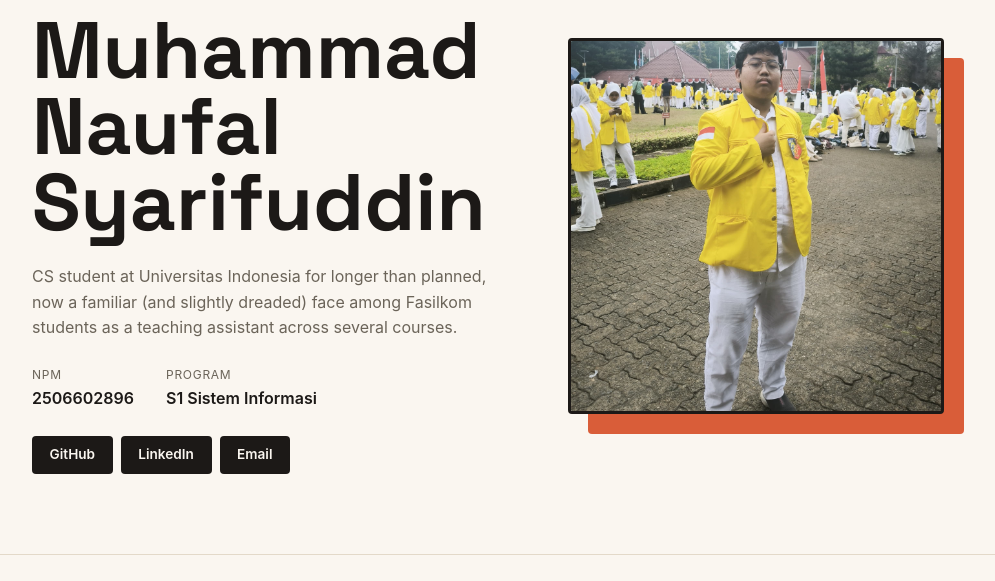
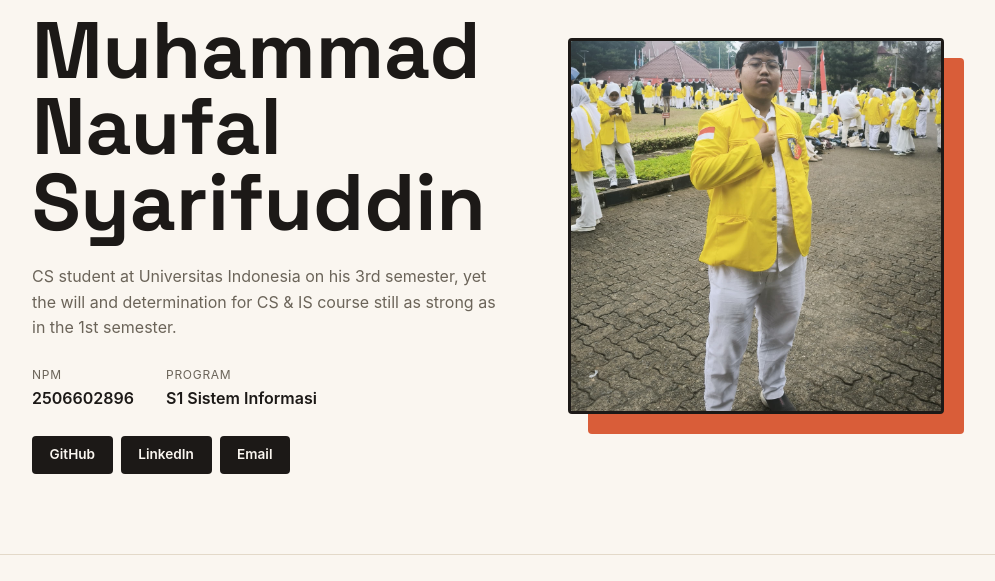
Before and after one commit to Roatsky/myportofolio, a Django app: page / in a window 1280 px wide. Shown: the part 168-749 px from the top of the page, without its empty margins (152-1147 px from the left). Run offline with Django 5.2, Linux system fonts and the light colour scheme.

Commit message:
Push pre-lab 01 final! (penambahan bio)

```diff
--- a/templates/index.html
+++ b/templates/index.html
@@ -31,7 +31,7 @@
                     <img class="avatar" src="\static\img\Naufal.jpeg" alt="Photo of Muhammad Naufal Syarifuddin">
                 </div>
                 <div class="hero-details">
-                    <p class="bio">CS student at Universitas Indonesia for longer than planned, now a familiar (and slightly dreaded) face among Fasilkom students as a teaching assistant across several courses.</p>
+                    <p class="bio">CS student at Universitas Indonesia on his 3rd semester, yet the will and determination for CS & IS course still as strong as in the 1st semester.</p>
                     <dl class="meta-list">
                         <div class="meta-row">
                             <dt>NPM</dt>
```
